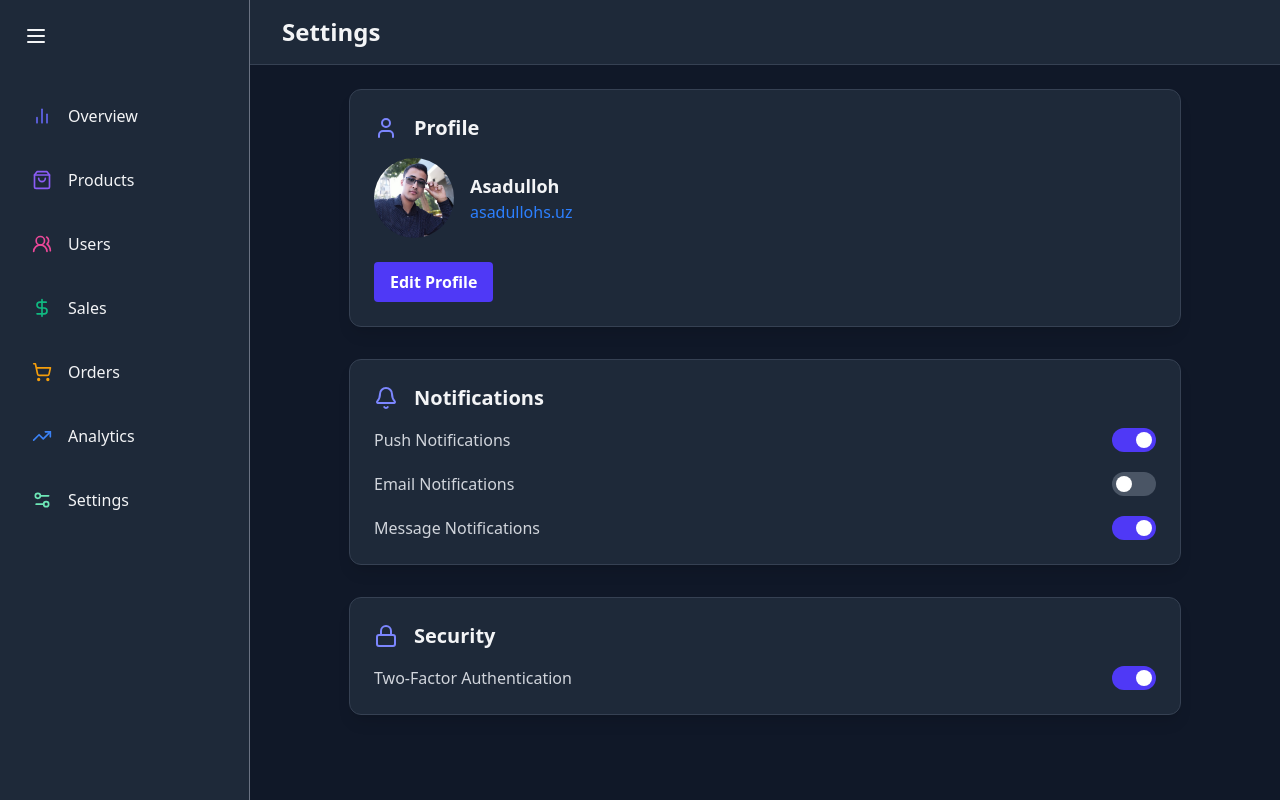
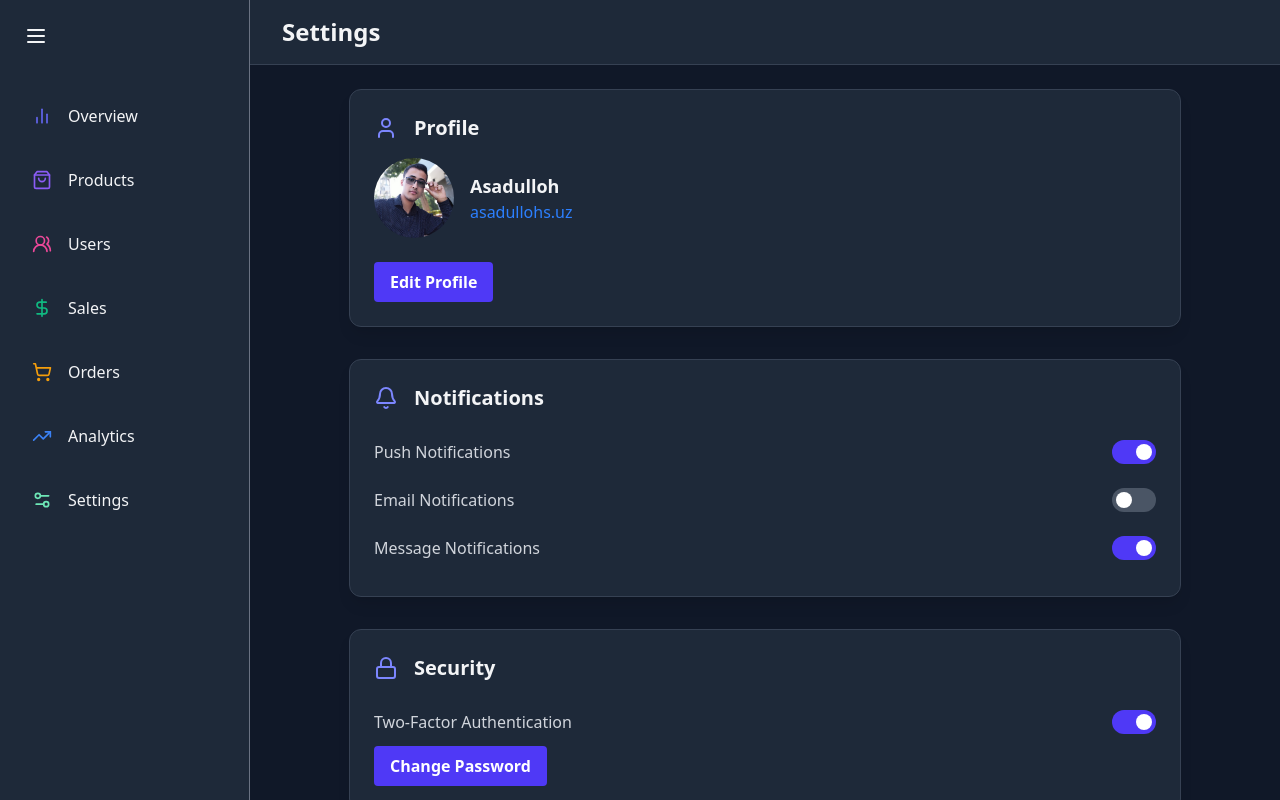
Before and after one commit to HumbleBoyy/Dashboard-Admin-Panel, a React (Vite) app: page /settings in a window 1280 px wide. Built offline with nearby package versions, Linux system fonts and the light colour scheme.

Commit message:
new COmmit

```diff
--- a/src/components/settings/Notification.jsx
+++ b/src/components/settings/Notification.jsx
@@ -11,7 +11,7 @@ const Notification = () => {
     })
 
   return (
-    <SettingsSection icon={Bell} title={"Notifications"} extraClass={"flex flex-col gap-5"}>
+    <SettingsSection icon={Bell} title={"Notifications"}>
        <ToggleSwitch label={"Push Notifications"} onToggle={()=> setNotification({...notification, push: !notification.push})} isOn={notification.push}/>
        <ToggleSwitch label={"Email Notifications"} onToggle={()=> setNotification({...notification, email: !notification.email})} isOn={notification.email}/>
        <ToggleSwitch label={"Message Notifications"} onToggle={()=> setNotification({...notification, message: !notification.message})} isOn={notification.message}/>
--- a/src/components/settings/Security.jsx
+++ b/src/components/settings/Security.jsx
@@ -10,6 +10,7 @@ const Security = () => {
   return (
     <SettingsSection icon={Lock} title={"Security"}>
        <ToggleSwitch isOn={auth.twoAuth} label={"Two-Factor Authentication"} onToggle={()=> setAuth({...auth, twoAuth: !auth.twoAuth})}/>
+       <button className='bg-indigo-600 hover:bg-indigo-700 text-white font-bold py-2 px-4 rounded transition duration-200 w-full sm:w-auto'>Change Password</button>
     </SettingsSection>
   )
 }
--- a/src/components/settings/SettingsSection.jsx
+++ b/src/components/settings/SettingsSection.jsx
@@ -1,6 +1,6 @@
 import React from 'react'
 import { motion } from "framer-motion";
-const SettingsSection = ({icon:Icon, title, children, extraClass}) => {
+const SettingsSection = ({icon:Icon, title, children}) => {
   return (
     <motion.div
         className='bg-gray-800 bg-opacity-50 backdrop-filter backdrop-blur-lg shadow-lg rounded-xl p-6 border border-gray-700 mb-8'
@@ -12,9 +12,7 @@ const SettingsSection = ({icon:Icon, title, children, extraClass}) => {
           <Icon className='text-indigo-400 mr-4' size='24' />
           <h2 className='text-xl font-semibold text-gray-100'>{title}</h2>
       </div>
-      <div className={`${extraClass}`}>
        {children}
-      </div>
     </motion.div>
   )
 }
--- a/src/components/settings/ToggleSwitch.jsx
+++ b/src/components/settings/ToggleSwitch.jsx
@@ -2,7 +2,7 @@ import React from 'react'
 
 const ToggleSwitch = ({label, isOn, onToggle}) => {
   return (
-    <div className='flex items-center justify-between'>
+    <div className='flex items-center justify-between py-3'>
         <span className='text-gray-300'>{label}</span>
         <button onClick={onToggle} className={`relative inline-flex items-center h-6 rounded-full w-11 transition-colors focus:outline-none ${isOn ? "bg-indigo-600" : "bg-gray-600"}`}>
             <span className={`inline-block size-4  transform  transition-transform bg-white rounded-full ${isOn ? "translate-x-6" : "translate-x-1"}`}/>
```
